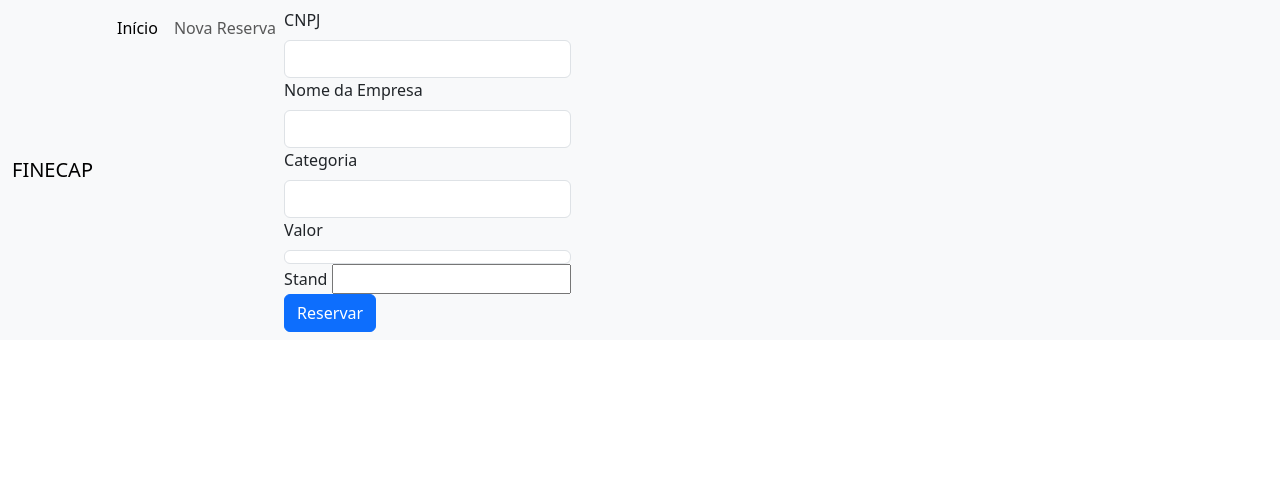
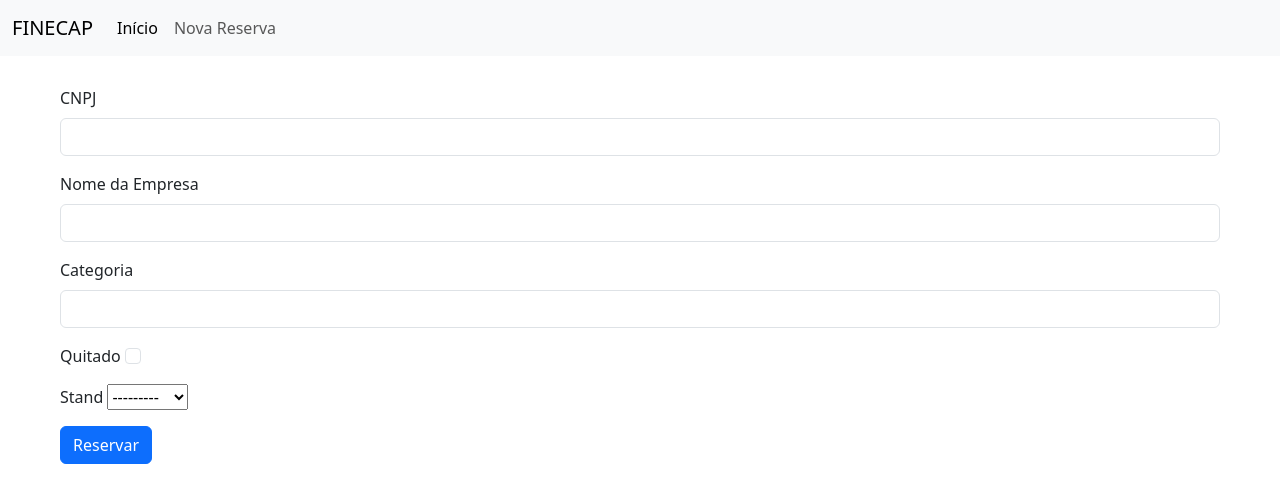
Before and after one commit to J-Vicente/Stand-FINECAP, a Django app: page /reserva/ in a window 1280 px wide. Shown: the top 503 px of the page. Run offline with Django 4.2, Linux system fonts and the light colour scheme; data comes from the database, SQL or seed files in the repository; both versions use the stored data as it was after the commit.

Commit message:
funcional e estilizado

```diff
--- a/stands/admin.py
+++ b/stands/admin.py
@@ -3,4 +3,4 @@ from .models import Stand
 
 @admin.register(Stand)
 class StandAdmin(admin.ModelAdmin):
-    list_display = ('localizacao', 'valor')
+    list_display = ('id', 'localizacao', 'valor')
--- a/stands/forms.py
+++ b/stands/forms.py
@@ -11,6 +11,6 @@ class ReservaForm(ModelForm):
             'cnpj' : forms.TextInput(attrs={'class': 'form-control' }),
             'nome_empresa' : forms.TextInput(attrs={'class': 'form-control' }),
             'categoria' : forms.TextInput(attrs={'class': 'form-control' }),
-            'quitado' : forms.CheckboxInput(attrs={'class': 'form-control' }),
-            'stand' : forms.TextInput(attrs={'class': 'form-contrl'}),
+            'quitado' : forms.CheckboxInput(attrs={'class': 'form-check-input','type':'checkbox'}),
+            'stand' : forms.Select(attrs={'class': 'form-contrl'}),
         }
--- a/stands/models.py
+++ b/stands/models.py
@@ -7,7 +7,7 @@ class Stand(models.Model):
     valor = models.FloatField()
 
     def __str__(self):
-        return self.name
+        return self.localizacao
 
 
 class Reserva(models.Model):
--- a/stands/templates/base.html
+++ b/stands/templates/base.html
@@ -21,9 +21,12 @@
               <li class="nav-item">
                 <a class="nav-link" href="{% url 'reserva_criar' %}">Nova Reserva</a>
               </li>
+    </nav>
+    <main style="margin-left:60px; margin-right:60px; margin-top: 30px;">
     {% block content %}
 
     {% endblock %}
+    </main>
     <script src="https://cdn.jsdelivr.net/npm/bootstrap@5.3.1/dist/js/bootstrap.bundle.min.js" integrity="sha384-HwwvtgBNo3bZJJLYd8oVXjrBZt8cqVSpeBNS5n7C8IVInixGAoxmnlMuBnhbgrkm" crossorigin="anonymous"></script>
 </body>
 </html>
--- a/stands/templates/reserva/form_reserva.html
+++ b/stands/templates/reserva/form_reserva.html
@@ -2,32 +2,32 @@
 {% block content %}
 <form method="post">
     {% csrf_token %}
-    <div class="">
+    <div class="mb-3">
         <label for="nome" class="form-label">CNPJ</label>
         {{ form.cnpj }}
     </div>
 
-    <div class="">
+    <div class="mb-3">
         <label for="nome" class="form-label">Nome da Empresa</label>
         {{ form.nome_empresa }}
     </div>
 
-    <div class="label">
-        <label for="nome" class="form-label">Categoria</label>
+    <div class="mb-3">
+        <label for="id_categoria" class="form-label">Categoria</label>
         {{ form.categoria }}
     </div>
 
-    <div class="">
-        <label for="nome" class="form-label">Valor</label>
+    <div class="mb-3">
+        <label for="id_quitado" class="form-check-label">Quitado</label>
         {{ form.quitado }}
     </div>
 
-    <div class="">
+    <div class="mb-3">
         <label for="nome" class="form label">Stand</label>
         {{ form.stand }}
     </div>
 
-    <div class="">
+    <div class="mb-3">
         <button type="submit" class="btn btn-primary">Reservar</button>
     </div>
 </form>
--- a/stands/views.py
+++ b/stands/views.py
@@ -19,7 +19,7 @@ def reserva_editar(request,id):
         form = ReservaForm(request.POST,request.FILES,instance=reserva)
         if form.is_valid():
             form.save()
-            return redirect('reserva_listar')
+            return redirect('index')
     else:
         form = ReservaForm(instance=reserva)
 
@@ -29,7 +29,7 @@ def reserva_editar(request,id):
 def reserva_remover(request, id):
     reserva = get_object_or_404(Reserva, id=id)
     reserva.delete()
-    return redirect('reserva_listar')
+    return redirect('index')
 
 
 def reserva_criar(request):
@@ -38,7 +38,7 @@ def reserva_criar(request):
         if form.is_valid():
             form.save()
             form = ReservaForm()
-            return redirect('reserva_listar')
+            return redirect('index')
     else:
         form = ReservaForm()
 
@@ -47,7 +47,11 @@ def reserva_criar(request):
 
 def reserva(request, id):
     reserva = get_object_or_404(Reserva,id=id)
+    if reserva.quitado == True:
+        reserva.quitado = 'Sim'
+    else:
+        reserva.quitado = 'Não'
     context ={
         'reserva':reserva
     }
-    return render(request, "reserva/product.html",context)
+    return render(request, "reserva/reserva.html",context)
```
Also changed, not shown: stands/templates/reserva/index.html (+12 -1 lines), stands/templates/reserva/reserva.html (+20 -0 lines), db.sqlite3.
